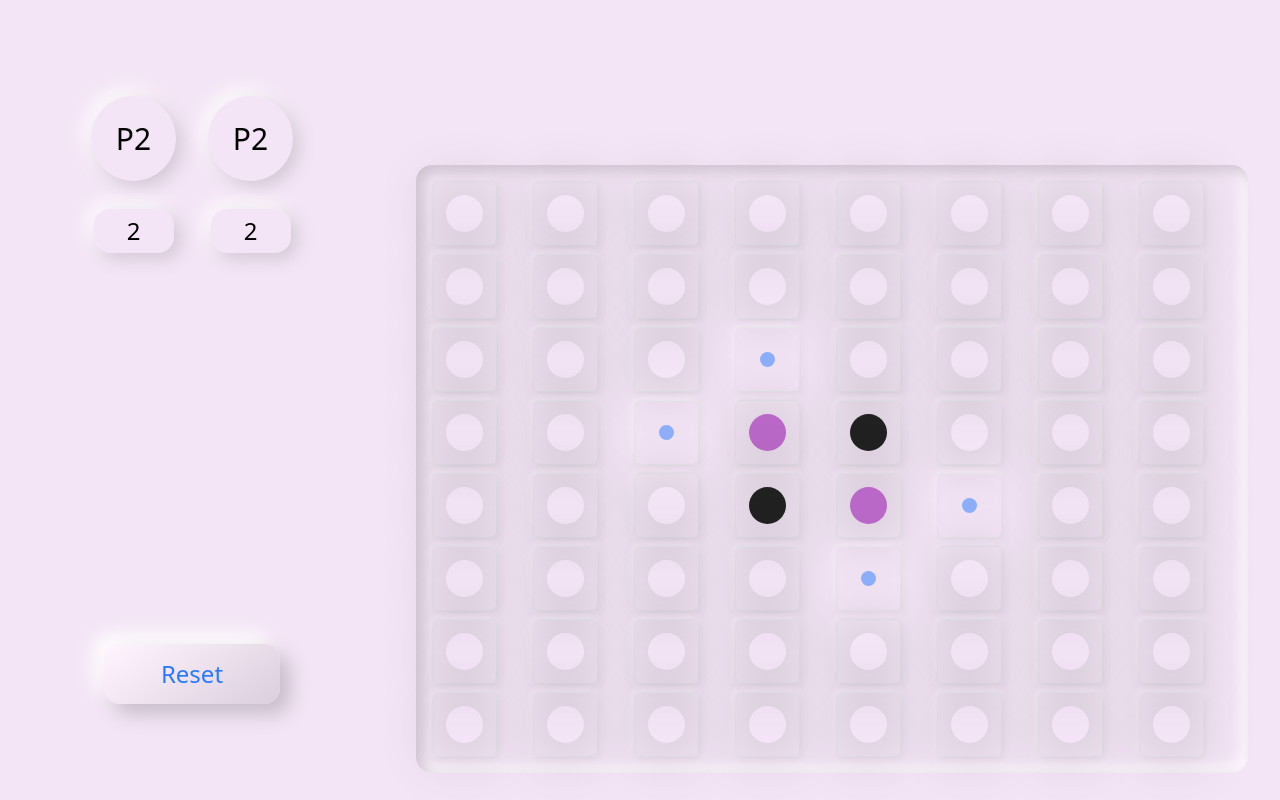
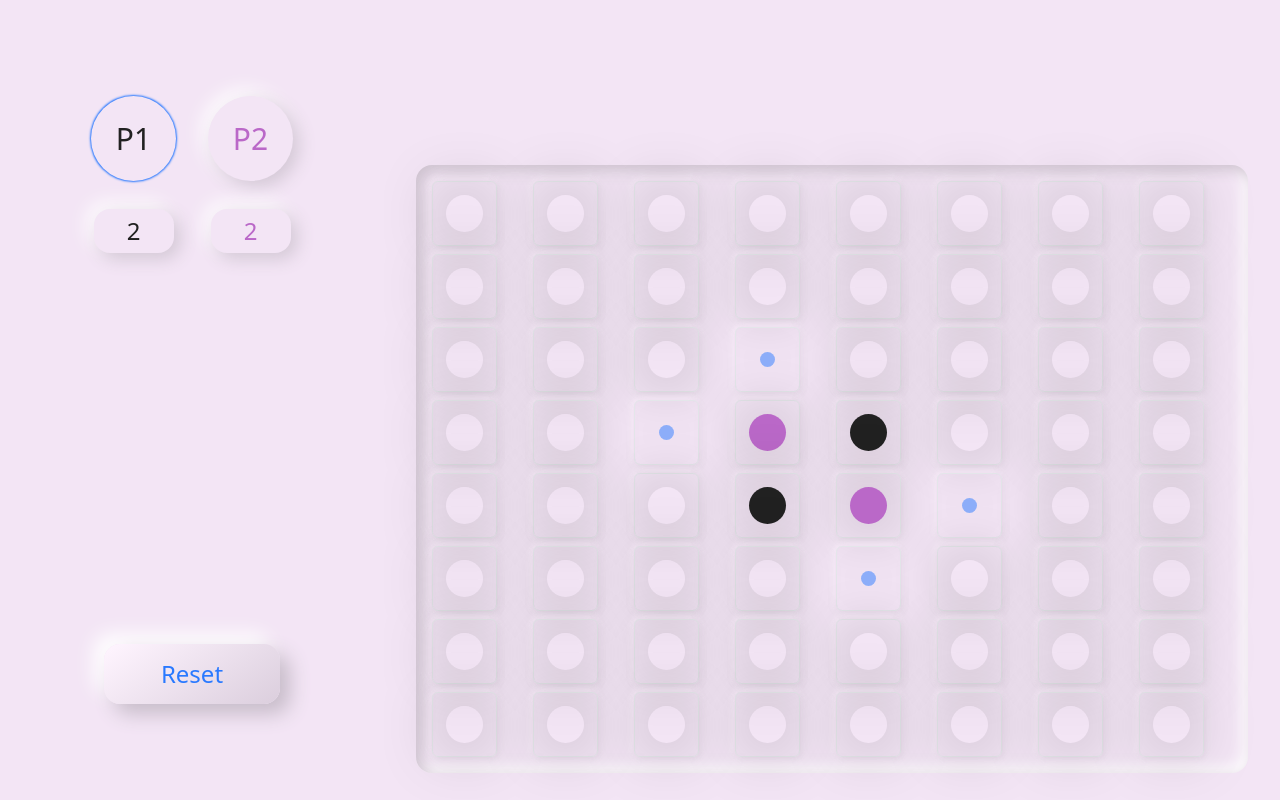
Before and after one commit to KavehAs/othello, a React (Vite) app: page / in a window 1280 px wide. Built offline with nearby package versions, Linux system fonts and the light colour scheme.

Commit message:
[feature] : add dynamic data to infoSection

```diff
--- a/src/Components/InfoSection.tsx
+++ b/src/Components/InfoSection.tsx
@@ -1,14 +1,18 @@
 import React from 'react';
 import PlayerProfile from './PlayerProfile';
+import { useAppSelector } from '../app/reduxHooks';
 
 const InfoSection = (): JSX.Element => {
+
+    const playGroundData = useAppSelector(state => state.playground)
+
     return (
         <div className="w-full h-screen fixed lg:w-1/4 xl:w-[30%] py-5 px-6 md:py-7 md:px-10 lg:py-16 lg:px-0
         xl:py-24 xl:px-12 lg:sticky flex justify-between items-center lg:flex-col gap-20 md:gap-40 lg:gap-36 xl:gap-24 top-0">
 
             <div className="flex justify-between items-center gap-8">
-                <PlayerProfile />
-                <PlayerProfile />
+                <PlayerProfile player={"black"} playerNumber={1} disksQuantity={playGroundData.blackNumber} />
+                <PlayerProfile player={"purple"} playerNumber={2} disksQuantity={playGroundData.purpleNumber} />
             </div>
 
             <button className="w-24 lg:w-32 xl:w-44 py-2 lg:py-2.5 xl:py-3.5 text-center text-primaryColor lg:text-2xl font-medium rounded-2xl buttonLinearBG buttonShadow transition-all select-none hover:buttonPressedShadow">Reset</button>
--- a/src/Components/PlayerProfile.tsx
+++ b/src/Components/PlayerProfile.tsx
@@ -1,17 +1,27 @@
 import React from 'react';
+import { useAppSelector } from '../app/reduxHooks';
 
-const PlayerProfile = (): JSX.Element => {
+interface propsType {
+  player: "black" | "purple",
+  playerNumber: number,
+  disksQuantity: number
+}
+
+const PlayerProfile = ({ player, playerNumber, disksQuantity }: propsType): JSX.Element => {
+
+  const playerGroundData = useAppSelector(state => state.playground);
+
   return (
     <div id='profile-container' className={`flex flex-col justify-between items-center gap-7`}>
 
       <div id='profile-logo' className={`w-[50px] h-[50px] lg:w-[60px] lg:h-[60px] xl:w-[85px] xl:h-[85px]
          bg-mainColor rounded-full mainShadow flex justify-center items-center gap-0 text-xl
-         lg:text-2xl xl:text-3xl`}>
-          <div>P{2}</div>
+         lg:text-2xl xl:text-3xl ${playerGroundData.playerTurn === player ? "animate-playerTurn" : "animate-none"} ${player === "black" ? "text-dark" : "text-purple"}`}>
+        <div>P{playerNumber}</div>
       </div>
 
-        <div id='profile-counter' className={`p-0.5 lg:p-1.5 w-14 lg:w-20 h-fit rounded-2xl text-center lg:text-2xl mainShadow`}>
-          {2}
+      <div id='profile-counter' className={`p-0.5 lg:p-1.5 w-14 lg:w-20 h-fit rounded-2xl text-center lg:text-2xl mainShadow ${player === "black" ? "text-dark" : "text-purple"}`}>
+        {disksQuantity}
       </div>
 
     </div>
--- a/tailwind.config.cjs
+++ b/tailwind.config.cjs
@@ -28,6 +28,21 @@ module.exports = {
       gridTemplateRows: {
         // Simple 8 row grid
         '8': 'repeat(8, minmax(0, 1fr))',
+      } ,
+      keyframes: {
+        myTurn : {
+          '40%' : {
+            '-webkit-box-shadow': '0px 0px 1px 4px #2979ff' ,
+            'box-shadow': '0px 0px 1px 4px #2979ff'
+          } ,
+          '0%, 100%' : {
+            '-webkit-box-shadow': '0px 0px 2px 1px #2979ff',
+            'box-shadow': '0px 0px 2px 1px #2979ff'
+          }
+        }
+      } ,
+      animation : {
+        playerTurn : 'myTurn 2s linear infinite normal forwards'
       }
     },
   },
```
Also changed, not shown: src/features/helper.ts (+0 -24 lines). Lines whose indentation alone changed are shown as unchanged.
